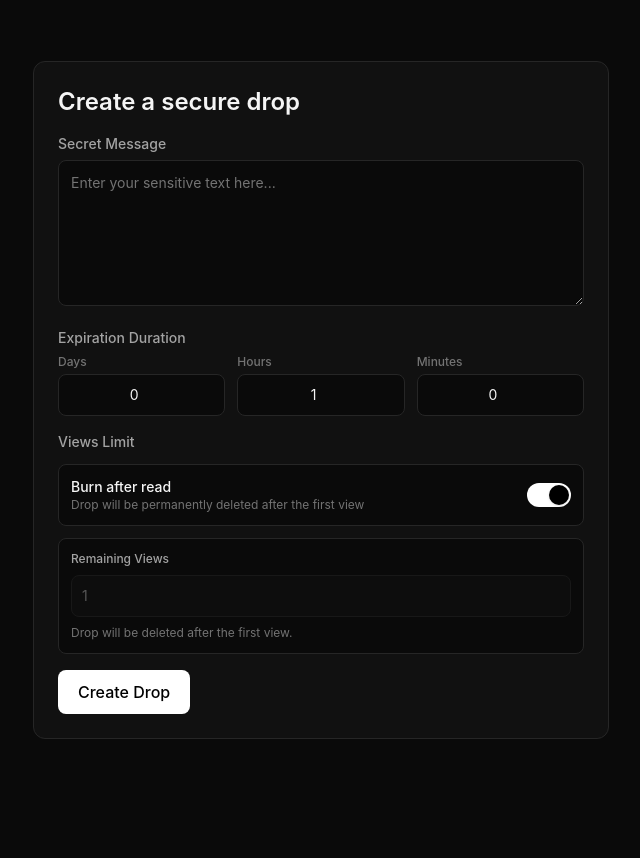
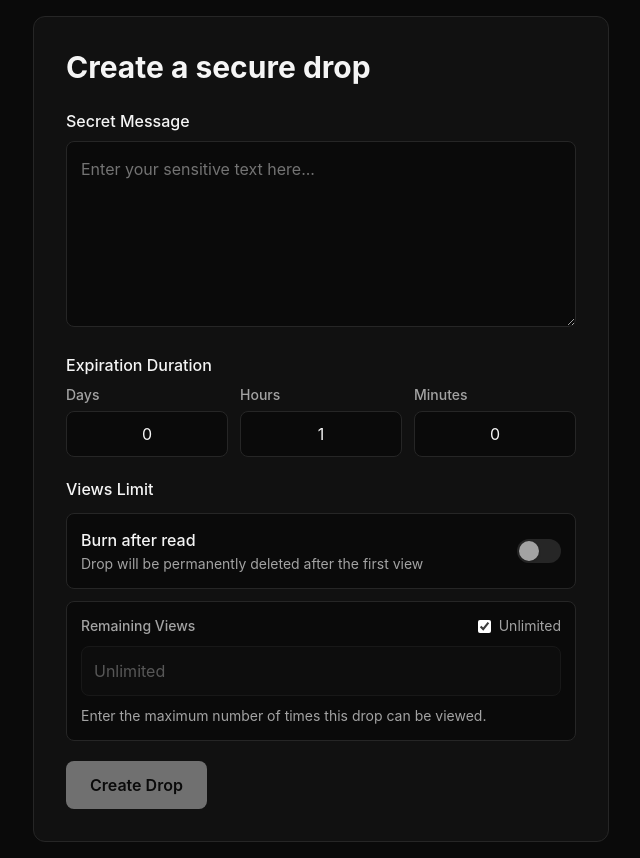
Before and after one commit to soheilAla/zero-drop, a Vue app in the folder frontend/: page / in a window 1280 px wide. Shown: the whole page, without its empty margins (319-959 px from the left). Before the commit the page ends 800 px from the top, so only its background shows below. Built offline with nearby package versions, Linux system fonts and the light colour scheme.

Commit message:
feat: add validation to drop creation form

```diff
--- a/frontend/src/components/CreateDrop.vue
+++ b/frontend/src/components/CreateDrop.vue
@@ -1,13 +1,16 @@
 <script setup lang="ts">
 import { computed, ref } from "vue";
+
+const MIN_EXPIRATION_SECONDS = 60;
+const MAX_EXPIRATION_SECONDS = 604800; // 7 days
 
 const secret = ref("");
 const days = ref(0);
 const hours = ref(1);
 const minutes = ref(0);
 
-const burnAfterRead = ref(true);
-const isUnlimited = ref(false);
+const burnAfterRead = ref(false);
+const isUnlimited = ref(true);
 const customViews = ref<number | null>(5);
 const viewsError = ref("");
 
@@ -23,6 +26,20 @@ const remainingViews = computed<number | null>(() => {
     : null;
 });
 
+const isViewsInputDisabled = computed(
+  () => burnAfterRead.value || isUnlimited.value,
+);
+
+const displayViewsValue = computed(() => {
+  if (burnAfterRead.value) {
+    return "1";
+  }
+  if (isUnlimited.value) {
+    return "Unlimited";
+  }
+  return customViews.value ?? "";
+});
+
 const errorMessage = ref("");
 const durationError = ref("");
 
@@ -33,16 +50,76 @@ const expirationSeconds = computed(() => {
   return d * 86400 + h * 3600 + m * 60;
 });
 
+const isFormValid = computed(() => {
+  const hasSecret = secret.value.trim().length > 0;
+  const hasValidExpiration =
+    expirationSeconds.value >= MIN_EXPIRATION_SECONDS &&
+    expirationSeconds.value <= MAX_EXPIRATION_SECONDS;
+  const hasValidViews =
+    burnAfterRead.value ||
+    isUnlimited.value ||
+    (customViews.value !== null && customViews.value >= 1);
+
+  return hasSecret && hasValidExpiration && hasValidViews;
+});
+
 function handleInput() {
   if (errorMessage.value && secret.value.trim()) {
     errorMessage.value = "";
   }
 }
 
-function handleDurationInput() {
-  if (durationError.value && expirationSeconds.value > 0) {
+function normalizeDuration() {
+  const d = Math.max(0, Math.floor(Number(days.value) || 0));
+  const h = Math.max(0, Math.floor(Number(hours.value) || 0));
+  const m = Math.max(0, Math.floor(Number(minutes.value) || 0));
+
+  const totalMinutes = d * 1440 + h * 60 + m;
+  days.value = Math.floor(totalMinutes / 1440);
+  const remainingMinutes = totalMinutes % 1440;
+  hours.value = Math.floor(remainingMinutes / 60);
+  minutes.value = remainingMinutes % 60;
+}
+
+function validateDuration() {
+  normalizeDuration();
+
+  if (expirationSeconds.value < MIN_EXPIRATION_SECONDS) {
+    durationError.value = "Total duration must be at least 1 minute.";
+    return false;
+  } else if (expirationSeconds.value > MAX_EXPIRATION_SECONDS) {
+    durationError.value = "Total duration cannot exceed 7 days.";
+    return false;
+  } else {
     durationError.value = "";
+    return true;
   }
+}
+
+function toggleBurnAfterRead() {
+  burnAfterRead.value = !burnAfterRead.value;
+  if (burnAfterRead.value) {
+    isUnlimited.value = false;
+  } else {
+    isUnlimited.value = false;
+    if (!customViews.value || customViews.value < 1) {
+      customViews.value = 5;
+    }
+  }
+  viewsError.value = "";
+}
+
+function toggleUnlimited() {
+  if (!isUnlimited.value) {
+    isUnlimited.value = true;
+    burnAfterRead.value = false;
+  } else {
+    isUnlimited.value = false;
+    if (!customViews.value || customViews.value < 1) {
+      customViews.value = 5;
+    }
+  }
+  viewsError.value = "";
 }
 
 function handleViewsInput(event: Event) {
@@ -51,6 +128,21 @@ function handleViewsInput(event: Event) {
   customViews.value = isNaN(val) ? null : val;
   if (viewsError.value && customViews.value && customViews.value >= 1) {
     viewsError.value = "";
+  }
+}
+
+function validateViews() {
+  if (burnAfterRead.value || isUnlimited.value) {
+    viewsError.value = "";
+    return true;
+  }
+
+  if (!customViews.value || customViews.value < 1) {
+    viewsError.value = "Remaining views must be at least 1.";
+    return false;
+  } else {
+    viewsError.value = "";
+    return true;
   }
 }
 
@@ -64,22 +156,11 @@ function handleCreateDrop() {
     errorMessage.value = "";
   }
 
-  if (expirationSeconds.value <= 0) {
-    durationError.value = "Total duration must be greater than zero.";
+  const durationValid = validateDuration();
+  const viewsValid = validateViews();
+
+  if (!durationValid || !viewsValid) {
     hasError = true;
-  } else {
-    durationError.value = "";
-  }
-
-  if (!burnAfterRead.value && !isUnlimited.value) {
-    if (!customViews.value || customViews.value < 1) {
-      viewsError.value = "Remaining views must be at least 1.";
-      hasError = true;
-    } else {
-      viewsError.value = "";
-    }
-  } else {
-    viewsError.value = "";
   }
 
   if (hasError) {
@@ -94,16 +175,15 @@ function handleCreateDrop() {
 
 <template>
   <section
-    class="w-full max-w-xl p-6 bg-surface rounded-xl border border-border"
+    class="w-full max-w-xl p-6 sm:p-8 bg-surface rounded-xl border border-border"
   >
-    <h1 class="text-2xl font-semibold text-text mb-4">Create a secure drop</h1>
+    <h1 class="text-2xl sm:text-3xl font-bold text-text mb-6">
+      Create a secure drop
+    </h1>
 
-    <div class="space-y-4">
+    <div class="space-y-5">
       <div>
-        <label
-          for="secret"
-          class="block text-sm font-medium text-text-muted mb-1.5"
-        >
+        <label for="secret" class="block text-base font-medium text-text mb-2">
           Secret Message
         </label>
         <textarea
@@ -113,95 +193,96 @@ function handleCreateDrop() {
           rows="6"
           placeholder="Enter your sensitive text here..."
           :class="[
-            'w-full p-3 text-sm rounded-lg bg-background text-text placeholder-text-subtle focus:outline-none transition-colors resize-y border',
+            'w-full p-3.5 text-base leading-relaxed rounded-lg bg-background text-text placeholder-text-subtle focus:outline-none transition-colors resize-y border',
             errorMessage
               ? 'border-danger focus:border-danger'
               : 'border-border focus:border-text',
           ]"
         ></textarea>
-        <p v-if="errorMessage" class="mt-1.5 text-xs text-danger">
+        <p v-if="errorMessage" class="mt-2 text-sm font-medium text-danger">
           {{ errorMessage }}
         </p>
       </div>
 
       <!-- Expiration Duration -->
       <div>
-        <label class="block text-sm font-medium text-text-muted mb-1.5">
+        <label class="block text-base font-medium text-text mb-2">
           Expiration Duration
         </label>
         <div class="grid grid-cols-1 sm:grid-cols-3 gap-3">
           <div>
             <label
               for="duration-days"
-              class="block text-xs font-medium text-text-subtle mb-1"
+              class="block text-sm font-medium text-text-muted mb-1.5"
             >
               Days
             </label>
             <input
               id="duration-days"
               v-model.number="days"
-              @input="handleDurationInput"
+              @blur="validateDuration"
               type="number"
               min="0"
-              class="w-full p-2.5 text-sm rounded-lg border border-border bg-background text-text focus:outline-none focus:border-text transition-colors text-center"
+              step="1"
+              class="w-full p-2.5 text-base rounded-lg border border-border bg-background text-text focus:outline-none focus:border-text transition-colors text-center"
             />
           </div>
 
           <div>
             <label
               for="duration-hours"
-              class="block text-xs font-medium text-text-subtle mb-1"
+              class="block text-sm font-medium text-text-muted mb-1.5"
             >
               Hours
             </label>
             <input
               id="duration-hours"
               v-model.number="hours"
-              @input="handleDurationInput"
+              @blur="validateDuration"
               type="number"
               min="0"
-              max="23"
-              class="w-full p-2.5 text-sm rounded-lg border border-border bg-background text-text focus:outline-none focus:border-text transition-colors text-center"
+              step="1"
+              class="w-full p-2.5 text-base rounded-lg border border-border bg-background text-text focus:outline-none focus:border-text transition-colors text-center"
             />
           </div>
 
           <div>
             <label
               for="duration-minutes"
-              class="block text-xs font-medium text-text-subtle mb-1"
+              class="block text-sm font-medium text-text-muted mb-1.5"
             >
               Minutes
             </label>
             <input
               id="duration-minutes"
               v-model.number="minutes"
-              @input="handleDurationInput"
+              @blur="validateDuration"
               type="number"
               min="0"
-              max="59"
-              class="w-full p-2.5 text-sm rounded-lg border border-border bg-background text-text focus:outline-none focus:border-text transition-colors text-center"
+              step="1"
+              class="w-full p-2.5 text-base rounded-lg border border-border bg-background text-text focus:outline-none focus:border-text transition-colors text-center"
             />
           </div>
         </div>
-        <p v-if="durationError" class="mt-1.5 text-xs text-danger">
+        <p v-if="durationError" class="mt-2 text-sm font-medium text-danger">
           {{ durationError }}
         </p>
       </div>
 
       <!-- Views Limit -->
       <div class="space-y-3">
-        <label class="block text-sm font-medium text-text-muted">
+        <label class="block text-base font-medium text-text">
           Views Limit
         </label>
 
         <div
-          class="flex items-center justify-between p-3 rounded-lg border border-border bg-background"
+          class="flex items-center justify-between p-3.5 rounded-lg border border-border bg-background"
         >
           <div class="pr-4">
-            <span class="block text-sm font-medium text-text"
-              >Burn after read</span
-            >
-            <span class="block text-xs text-text-subtle">
+            <span class="block text-base font-medium text-text">
+              Burn after read
+            </span>
+            <span class="block text-sm text-text-muted mt-0.5">
               Drop will be permanently deleted after the first view
             </span>
           </div>
@@ -209,7 +290,7 @@ function handleCreateDrop() {
             type="button"
             role="switch"
             :aria-checked="burnAfterRead"
-            @click="burnAfterRead = !burnAfterRead"
+            @click="toggleBurnAfterRead"
             :class="[
               'relative inline-flex h-6 w-11 shrink-0 cursor-pointer rounded-full border-2 border-transparent transition-colors duration-200 ease-in-out focus:outline-none focus:ring-2 focus:ring-primary focus:ring-offset-2 focus:ring-offset-surface',
               burnAfterRead ? 'bg-primary' : 'bg-border',
@@ -227,22 +308,22 @@ function handleCreateDrop() {
         </div>
 
         <div
-          class="p-3 rounded-lg border border-border bg-background space-y-2"
+          class="p-3.5 rounded-lg border border-border bg-background space-y-2.5"
         >
           <div class="flex items-center justify-between">
             <label
               for="remaining-views-input"
-              class="text-xs font-medium text-text-muted"
+              class="text-sm font-medium text-text-muted"
             >
               Remaining Views
             </label>
             <label
-              v-if="!burnAfterRead"
-              class="inline-flex items-center gap-1.5 cursor-pointer text-xs text-text-muted hover:text-text transition-colors select-none"
+              class="inline-flex items-center gap-2 cursor-pointer text-sm text-text-muted hover:text-text transition-colors select-none"
             >
               <input
                 type="checkbox"
-                v-model="isUnlimited"
+                :checked="isUnlimited"
+                @change="toggleUnlimited"
                 class="accent-white rounded cursor-pointer"
               />
               <span>Unlimited</span>
@@ -251,35 +332,26 @@ function handleCreateDrop() {
 
           <input
             id="remaining-views-input"
-            v-if="!isUnlimited || burnAfterRead"
-            :value="burnAfterRead ? 1 : customViews"
+            :type="isUnlimited ? 'text' : 'number'"
+            :value="displayViewsValue"
             @input="handleViewsInput"
-            :disabled="burnAfterRead"
-            type="number"
+            @blur="validateViews"
+            :disabled="isViewsInputDisabled"
             min="1"
             placeholder="Enter view count"
             :class="[
-              'w-full p-2.5 text-sm rounded-lg border border-border bg-surface text-text focus:outline-none transition-colors',
-              burnAfterRead
+              'w-full p-3 text-base rounded-lg border border-border bg-surface text-text focus:outline-none transition-colors',
+              isViewsInputDisabled
                 ? 'opacity-50 cursor-not-allowed text-text-muted'
                 : 'focus:border-text',
               viewsError ? 'border-danger focus:border-danger' : '',
             ]"
           />
-          <div
-            v-else
-            class="w-full p-2.5 text-sm rounded-lg border border-border bg-surface text-text-muted italic select-none"
-          >
-            Unlimited views allowed
-          </div>
 
-          <p v-if="burnAfterRead" class="text-xs text-text-subtle">
-            Drop will be deleted after the first view.
-          </p>
-          <p v-else-if="viewsError" class="text-xs text-danger">
+          <p v-if="viewsError" class="text-sm font-medium text-danger">
             {{ viewsError }}
           </p>
-          <p v-else-if="!isUnlimited" class="text-xs text-text-subtle">
+          <p class="text-sm text-text-muted">
             Enter the maximum number of times this drop can be viewed.
           </p>
         </div>
@@ -287,8 +359,9 @@ function handleCreateDrop() {
 
       <button
         type="button"
+        :disabled="!isFormValid"
         @click="handleCreateDrop"
-        class="w-full sm:w-auto px-5 py-2.5 bg-primary hover:bg-text text-primary-text font-medium rounded-lg transition-colors cursor-pointer focus:outline-none focus:ring-2 focus:ring-primary focus:ring-offset-2 focus:ring-offset-surface"
+        class="w-full sm:w-auto px-6 py-3 text-base font-semibold bg-primary hover:bg-text text-primary-text rounded-lg transition-colors cursor-pointer focus:outline-none focus:ring-2 focus:ring-primary focus:ring-offset-2 focus:ring-offset-surface disabled:opacity-40 disabled:cursor-not-allowed disabled:hover:bg-primary"
       >
         Create Drop
       </button>
--- a/frontend/src/style.css
+++ b/frontend/src/style.css
@@ -22,3 +22,15 @@ body {
   color: var(--color-text);
   margin: 0;
 }
+
+/* Remove number input spinners */
+input[type="number"]::-webkit-outer-spin-button,
+input[type="number"]::-webkit-inner-spin-button {
+  -webkit-appearance: none;
+  margin: 0;
+}
+
+input[type="number"] {
+  -moz-appearance: textfield;
+  appearance: textfield;
+}
```
